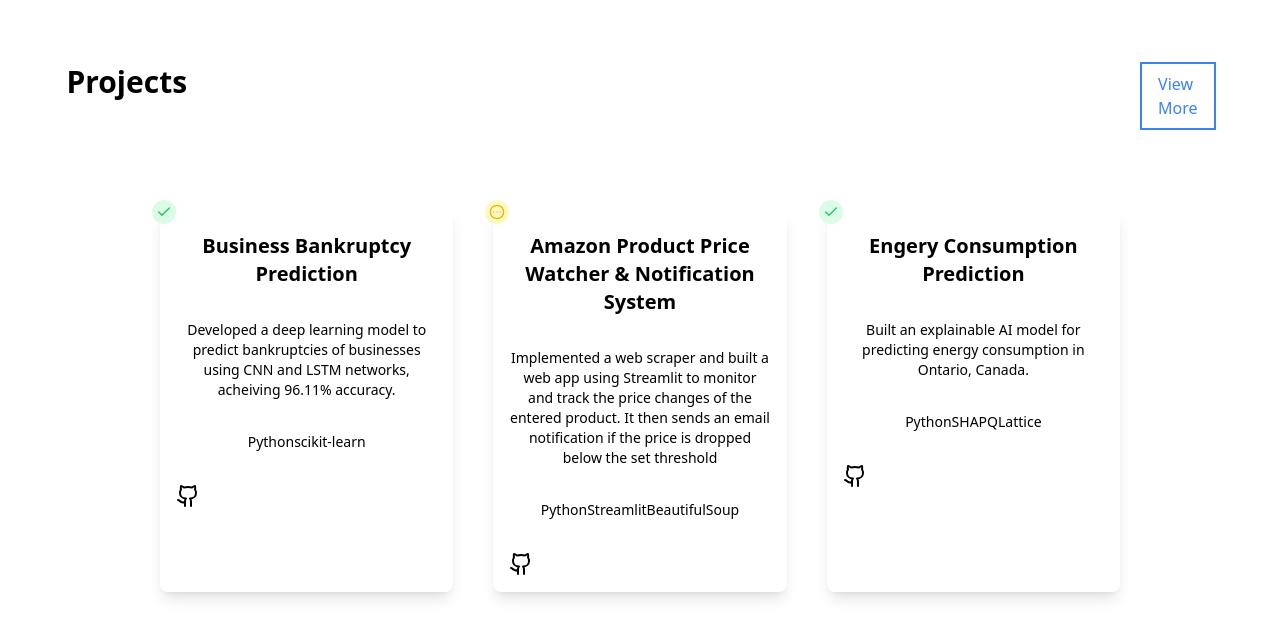
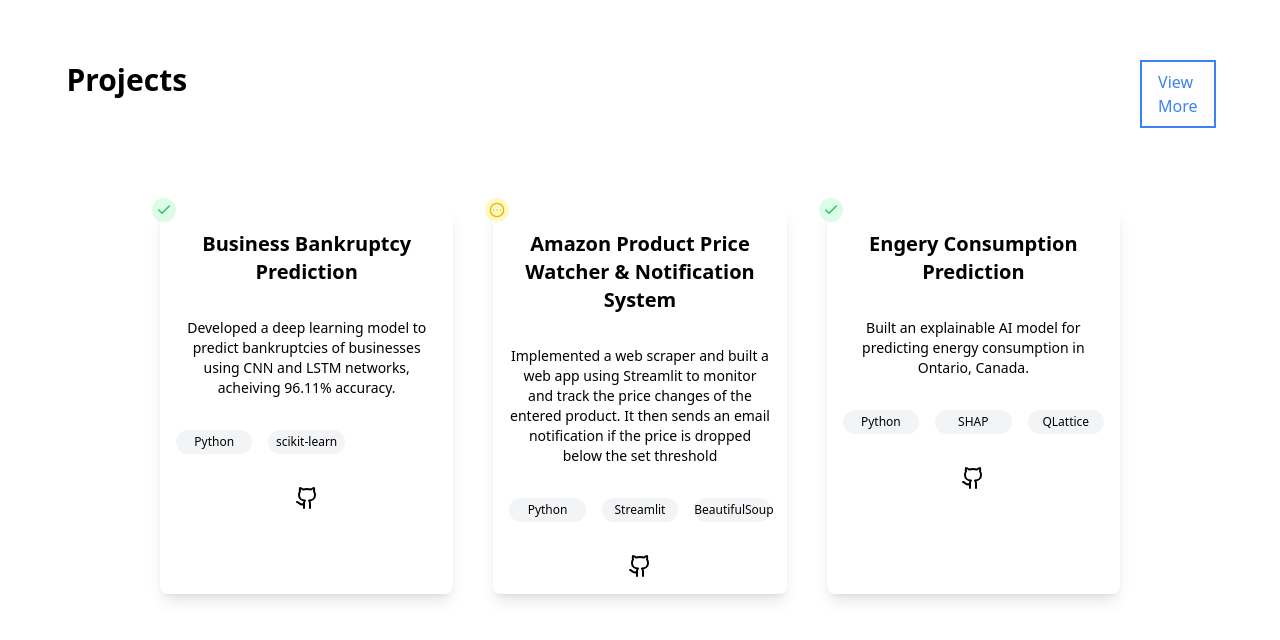
Before and after one commit to Harsha107/harsha-portfolio, a Next.js app: page / in a window 1280 px wide. Shown: the part 872-1512 px from the top of the page. Built offline with nearby package versions, Linux system fonts and the light colour scheme.

Commit message:
updated projects component

```diff
--- a/app/components/projects.tsx
+++ b/app/components/projects.tsx
@@ -36,8 +36,12 @@
                         <p className="-m-6">{project.status === "Completed" ? <Check className="text-green-500 bg-green-100 p-1 rounded-full text-sm"/> : <CircleEllipsis className="text-yellow-500 bg-yellow-100 p-1 text-sm rounded-full"/>}</p>
                         <h3 className="font-semibold text-xl">{project.name}</h3>
                         <p className="font-extralight text-sm">{project.description}</p>
-                        <p className="text-sm font-light">{project.stack}</p>
-                        <a href={project.githubLink}><Github /></a>
+                        <span className="grid grid-cols-3 gap-4">
+                            {project.stack.map((item, idx) => (
+                                <span key={idx} className="bg-gray-100 py-1 rounded-full text-xs">{item}</span>
+                            ))}
+                        </span>
+                        <a href={project.githubLink} className="flex justify-center"><Github/></a>
                     </motion.div>
                 ))}
             </div>
--- a/data/projectsData.ts
+++ b/data/projectsData.ts
@@ -2,7 +2,7 @@
     {
         name: "Business Bankruptcy Prediction",
         description: "Developed a deep learning model to predict bankruptcies of businesses using CNN and LSTM networks, acheiving 96.11% accuracy.",
-        stack: ["Python", "scikit-learn", ""],
+        stack: ["Python", "scikit-learn"],
         status: "Completed",
         githubLink: "https://github.com/Harsha107/Bankruptcy-prediction"
     },
```
